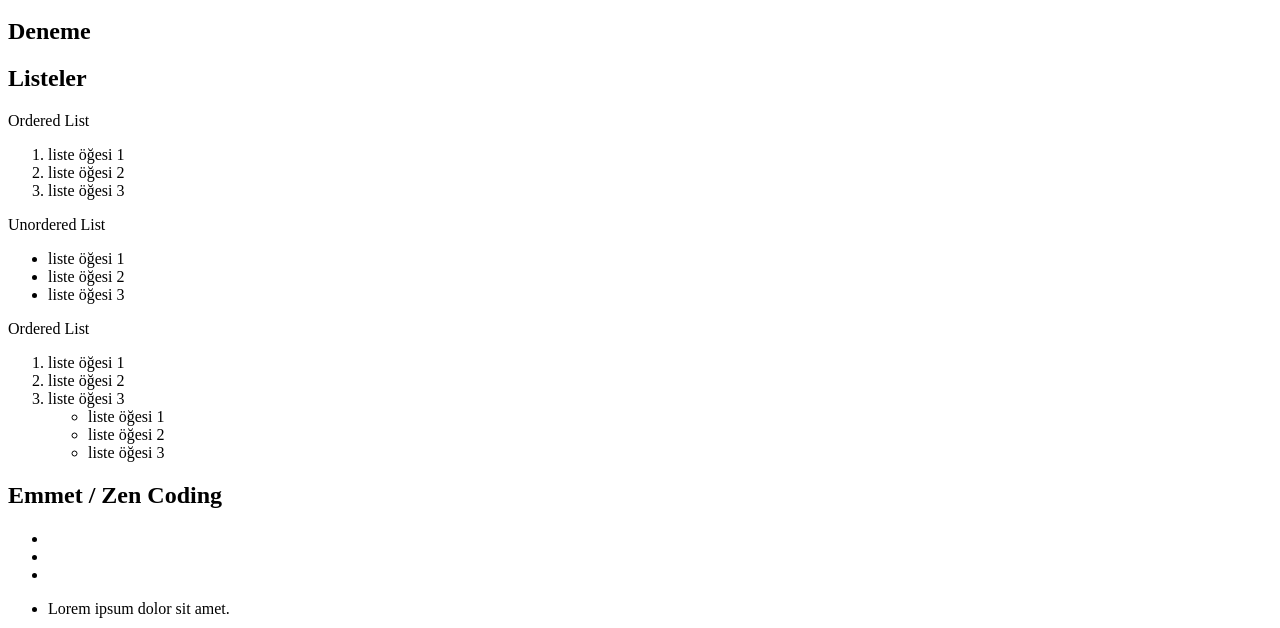
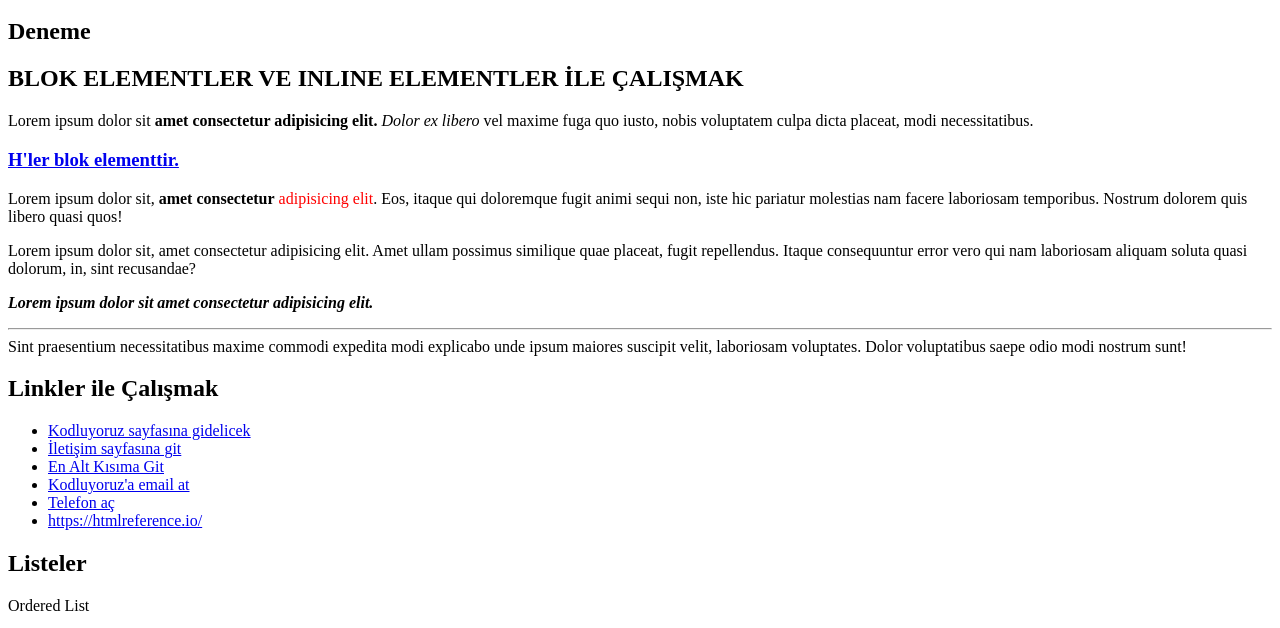
Before and after one commit to SatanJager/kodluyoruz-frontend_taylan, a plain HTML site: page index.html in a window 1280 px wide. Shown: the part 120-748 px from the top of the page. Drawn offline with Linux system fonts and the light colour scheme.

Commit message:
2. kısım bitti

```diff
--- a/index.html
+++ b/index.html
@@ -5,7 +5,7 @@
     <meta http-equiv="X-UA-Compatible" content="IE=edge">
     <meta name="viewport" content="width=device-width, initial-scale=1.0">
     <meta name="keywords" content="I am learning HTML - 101">
-    <title>Document</title>
+    <title>Index.html</title>
 </head>
 <body>
     <h1>Kodluyoruz</h1>
@@ -17,6 +17,54 @@
 
 
 <h2>Deneme</h2>
+
+<div>
+    <h2>BLOK ELEMENTLER VE INLINE ELEMENTLER İLE ÇALIŞMAK</h2>
+        <p>Lorem ipsum dolor sit <strong>amet consectetur adipisicing elit.</strong> <em>Dolor ex libero</em> vel maxime fuga quo iusto, nobis voluptatem culpa dicta placeat, modi necessitatibus.</p>
+
+    <h3><a href="#footer">H'ler blok elementtir.</a></h3>
+    <p>Lorem ipsum dolor sit, <b>amet consectetur</b> <span style="color: red">adipisicing elit</span>. Eos, itaque qui doloremque fugit animi sequi non, iste hic pariatur molestias nam facere laboriosam temporibus. Nostrum dolorem quis libero quasi quos!</p>
+
+<p>Lorem ipsum dolor sit, amet consectetur adipisicing elit. Amet ullam possimus similique quae placeat, fugit repellendus. Itaque consequuntur error vero qui nam laboriosam aliquam soluta quasi dolorum, in, sint recusandae?</p>
+
+</div>
+
+<p>
+    <strong><em>Lorem ipsum dolor sit amet consectetur adipisicing elit. </em></strong>
+    <hr>
+    Sint praesentium necessitatibus maxime commodi expedita modi explicabo unde ipsum maiores suscipit velit, laboriosam voluptates. Dolor voluptatibus saepe odio modi nostrum sunt!
+</p>
+
+
+<h2>Linkler ile Çalışmak</h2>
+<!--
+    - başka bir websitesine git
+    - başka bir sayfaya git
+    - ayni sayfa içinde bir yere ID -> Bilgisine gir
+    - email at
+    - telefon et
+    href=""
+-->
+<div id="menu">
+<ul>
+    <li>
+        <a href="https://kodluyoruz.org" target="_blank">Kodluyoruz sayfasına gidelicek</a>
+    </li>
+    <li>
+        <a href="iletisim.html">İletişim sayfasına git</a>
+    </li>
+    <li>
+        <a href="#footer">En Alt Kısıma Git</a>
+    </li>
+    <li>
+        <a href="mailto:info@kodluyoruz.org">Kodluyoruz'a email at</a>
+    </li>
+    <li>
+        <a href="tel:+905331112233">Telefon aç</a>
+    </li>
+    <li><a href="https://htmlreference.io/" target="_blank">https://htmlreference.io/</a></li>
+</ul>
+</div>
 
 
 <h2>Listeler</h2>
@@ -72,7 +120,7 @@ lorem -> lorem ipsum
 
 -->
 
-<!-- h1+h2-->
+<!-- h1+h2 -->
 <h1></h1>
 <h2></h2>
 
@@ -85,7 +133,7 @@ lorem -> lorem ipsum
 <p></p>
 <p></p>
 
-<!-- h1+p*2+h2+p*4-->
+<!-- h1+p*2+h2+p*4 -->
 <h1></h1>
 <p></p>
 <p></p>
@@ -152,5 +200,20 @@ lorem -> lorem ipsum
     <p id="item">Quod ad, accusamus ratione cum omnis aliquid est dignissimos labore.</p>
 </div>
 
+<div>
+<!-- img -->
+<a href="https://picsum.photos/" target="_blank">
+    <img src="https://picsum.photos/200/300" alt="lorem picsum">
+</a>
+</div>
+
+<div id="footer">
+<h2>En Alt Kısım</h2>
+<p><a href="#menu">Menüye git</a></p>
+
+<p>Lorem ipsum dolor sit amet consectetur adipisicing elit. Nemo corporis nulla aliquid architecto minima quasi beatae veniam fugiat suscipit placeat cum vel a dolore officiis, cumque nesciunt odio sint.</p>
+
+</div>
+
 </body>
 </html>
```
Also changed, not shown: iletisim.html (added, +30 -0 lines), index2.html (+2 -2 lines).
